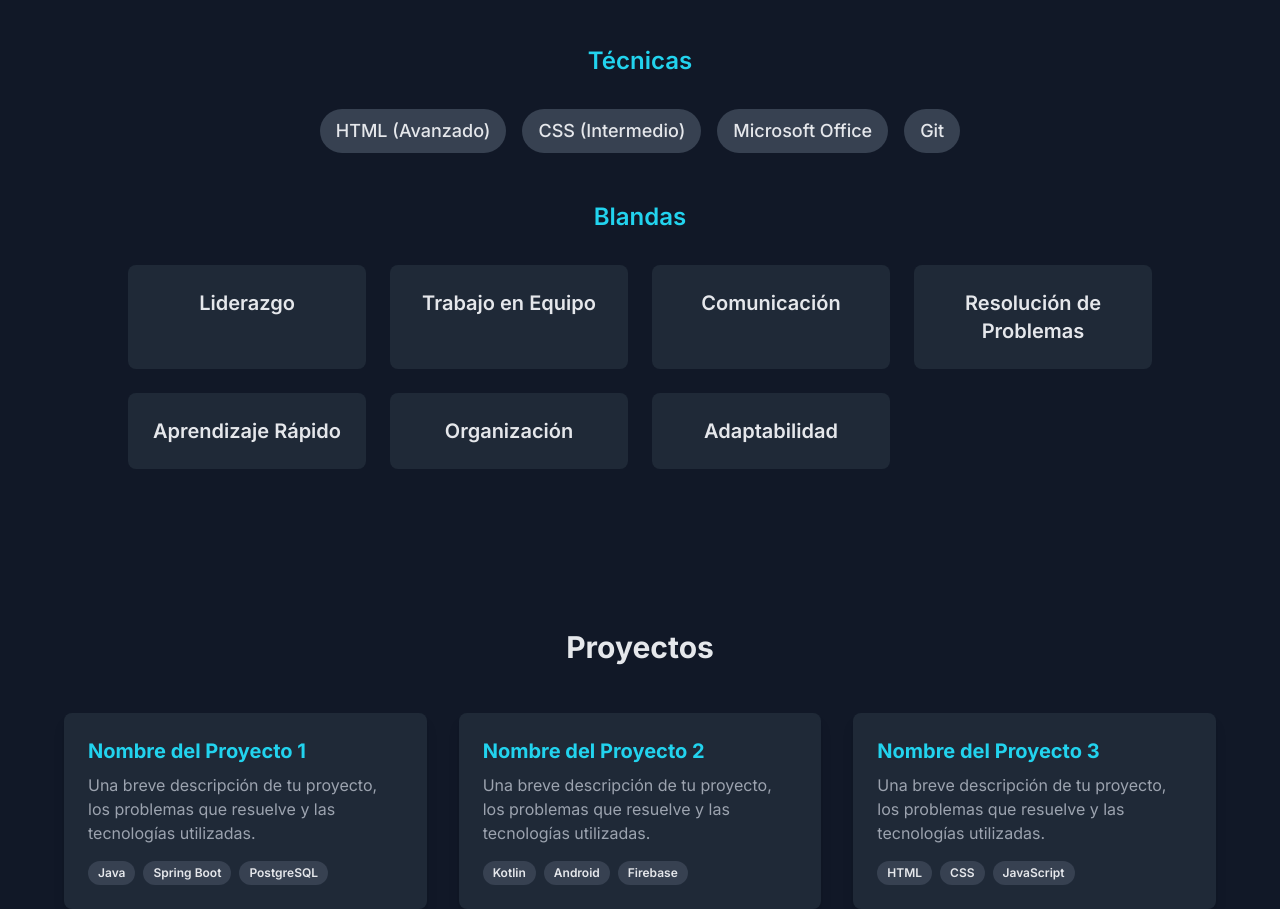
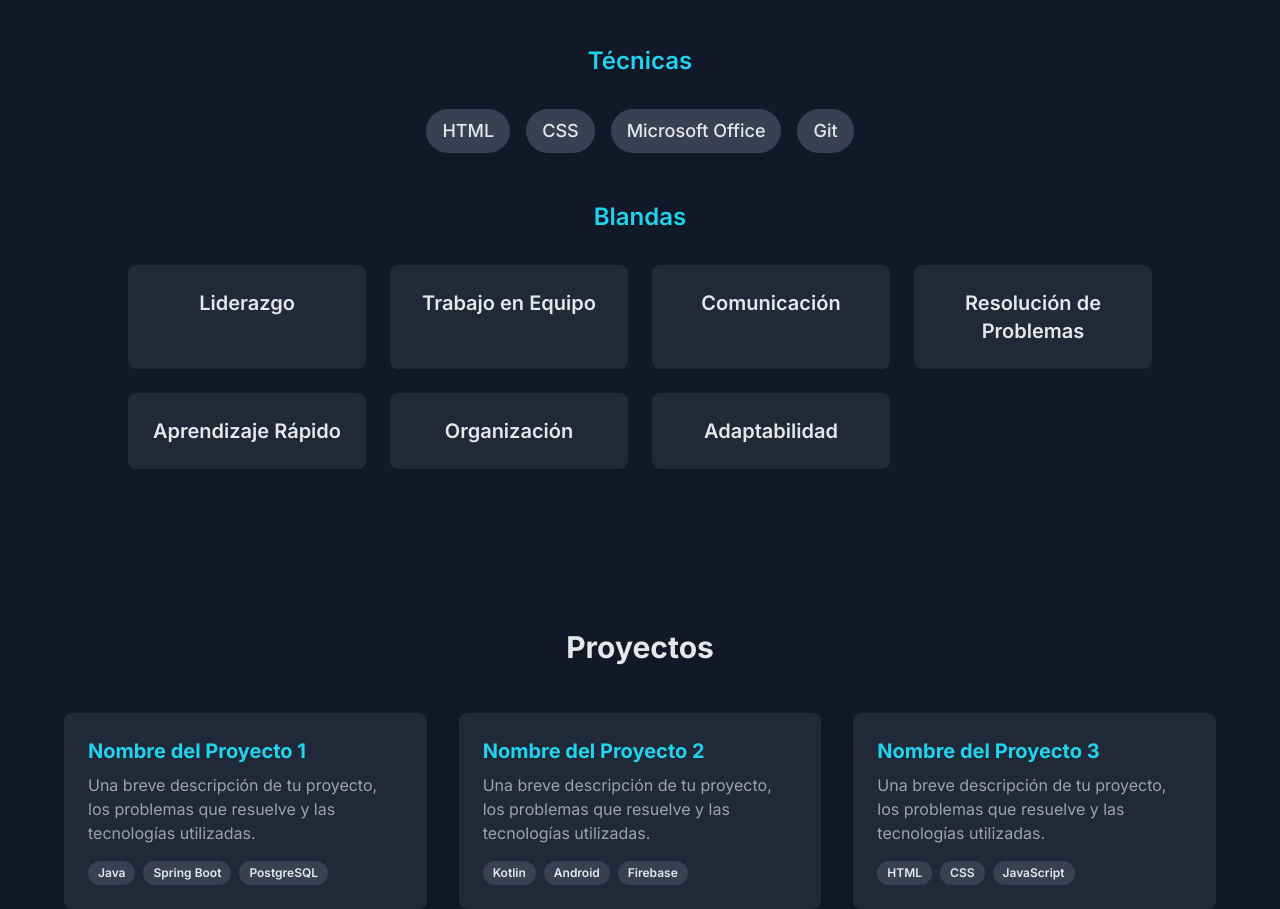
Before and after one commit to Josudevp/Portafolio, a plain HTML site: page index.html in a window 1280 px wide. Shown: the part 1471-2380 px from the top of the page. Drawn offline with nearby package versions, Linux system fonts and the light colour scheme.

Commit message:
Skills Update

```diff
--- a/index.html
+++ b/index.html
@@ -97,8 +97,8 @@
                 <!-- Technical Skills -->
                 <h3 class="text-2xl font-semibold text-center text-cyan-400 mb-8">Técnicas</h3>
                 <div class="flex flex-wrap justify-center gap-4 mb-12">
-                    <span class="bg-gray-700 text-gray-200 text-lg font-medium px-4 py-2 rounded-full">HTML (Avanzado)</span>
-                    <span class="bg-gray-700 text-gray-200 text-lg font-medium px-4 py-2 rounded-full">CSS (Intermedio)</span>
+                    <span class="bg-gray-700 text-gray-200 text-lg font-medium px-4 py-2 rounded-full">HTML</span>
+                    <span class="bg-gray-700 text-gray-200 text-lg font-medium px-4 py-2 rounded-full">CSS</span>
                     <span class="bg-gray-700 text-gray-200 text-lg font-medium px-4 py-2 rounded-full">Microsoft Office</span>
                     <span class="bg-gray-700 text-gray-200 text-lg font-medium px-4 py-2 rounded-full">Git</span>
                 </div>
```
